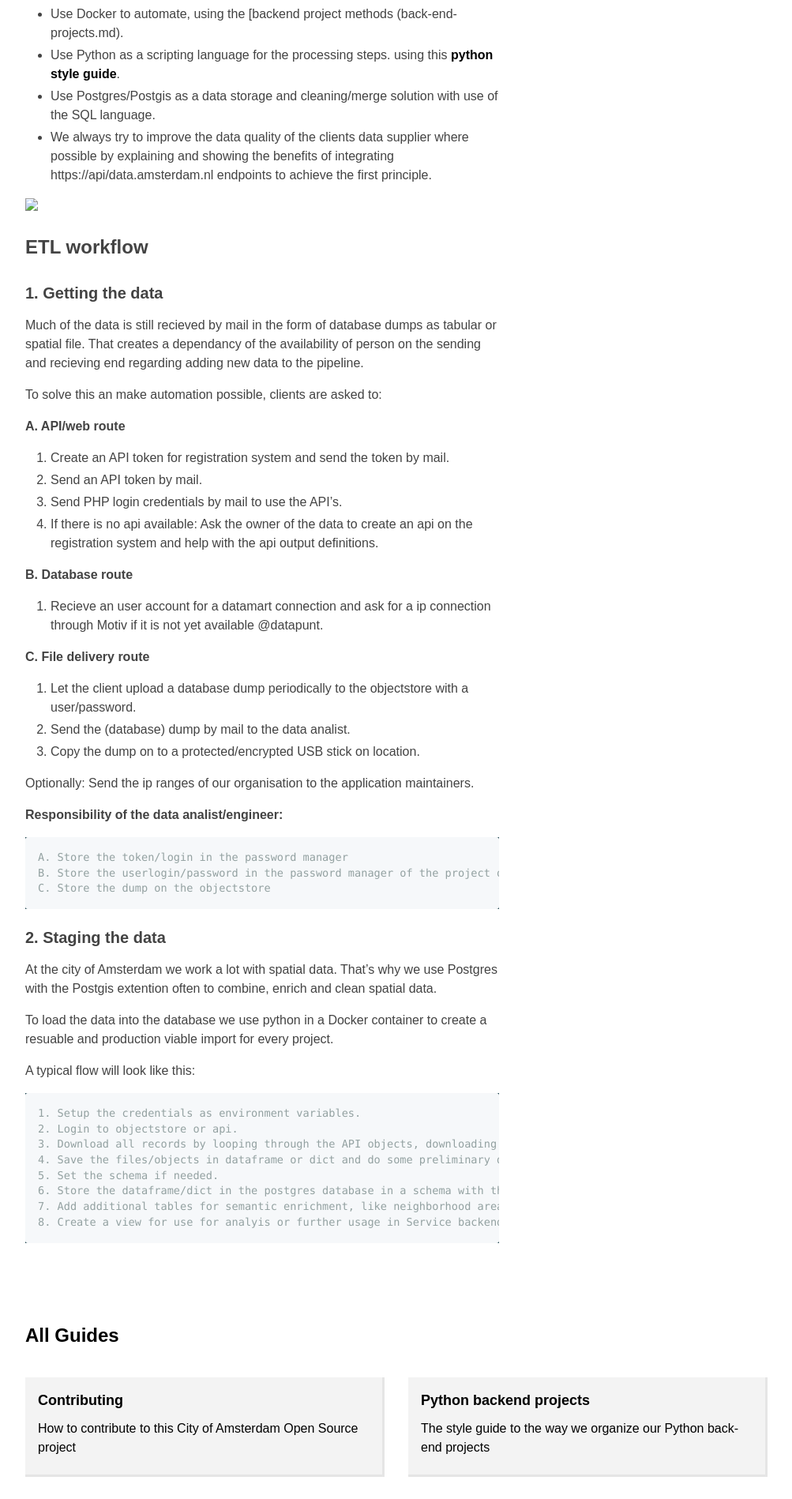
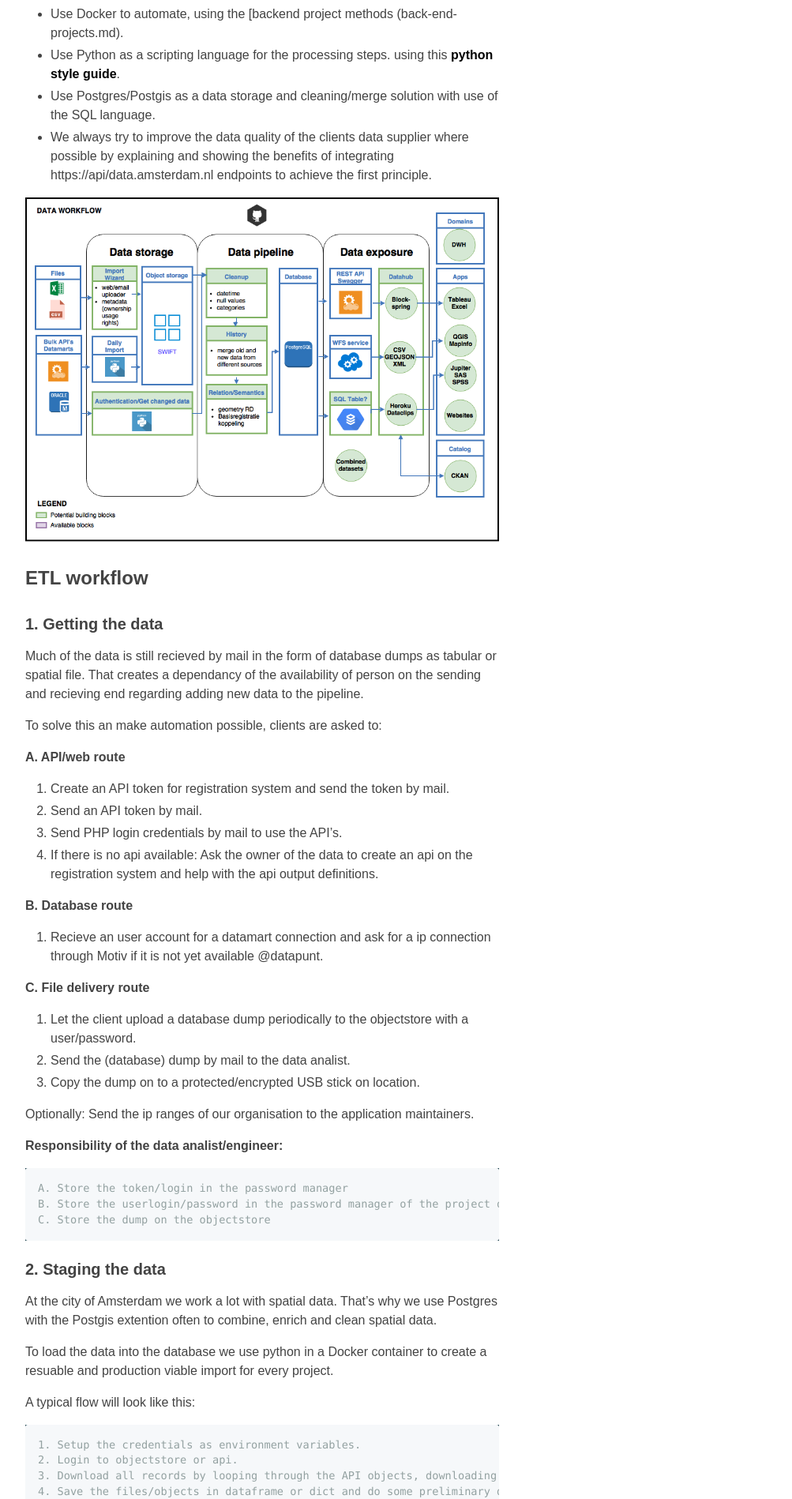
Before and after one commit to Amsterdam/amsterdam.github.io, a Jekyll site: the page built from guides/data-pipeline.md, in a window 1280 px wide. Shown: the part 767-2665 px from the top of the page at 79% size, without its empty margins (138-1141 px from the left). Built offline with Jekyll 4.4.1, drawn with Linux system fonts in a browser that asks for light colours; our own code applies the rules of GitHub Pages for plain Markdown files.

Commit message:
fixed image link

```diff
--- a/guides/data-pipeline.md
+++ b/guides/data-pipeline.md
@@ -20,7 +20,7 @@ We use a these principles:
 - Use Postgres/Postgis as a data storage and cleaning/merge solution with use of the SQL language.
 - We always try to improve the data quality of the clients data supplier where possible by explaining and showing the benefits of integrating https://api/data.amsterdam.nl endpoints to achieve the first principle.
 
-<img src="images/data-pipeline-flow.png" width="100">
+<img src="/images/data-pipeline-flow.png" width="800">
 
 
 ## ETL workflow
```
